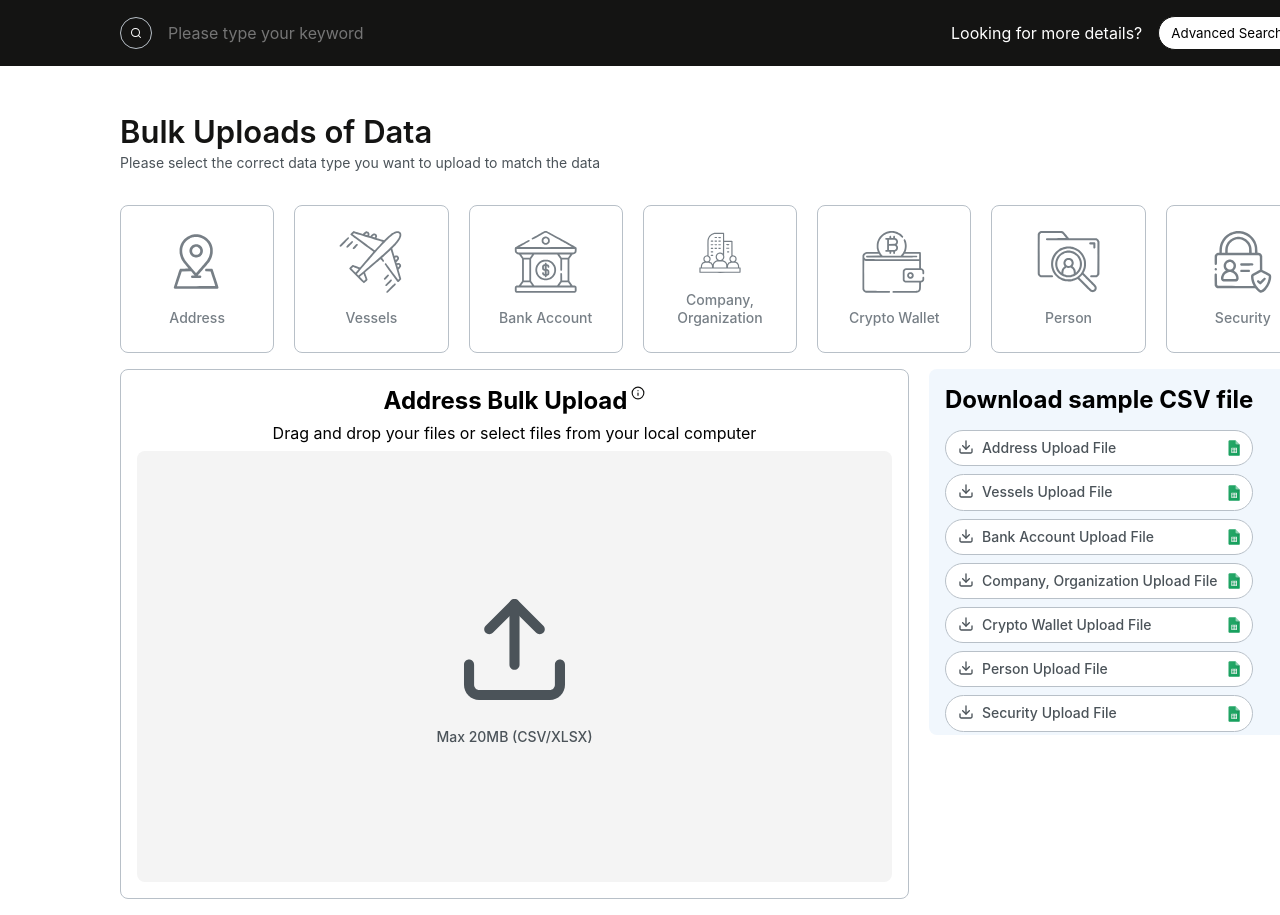
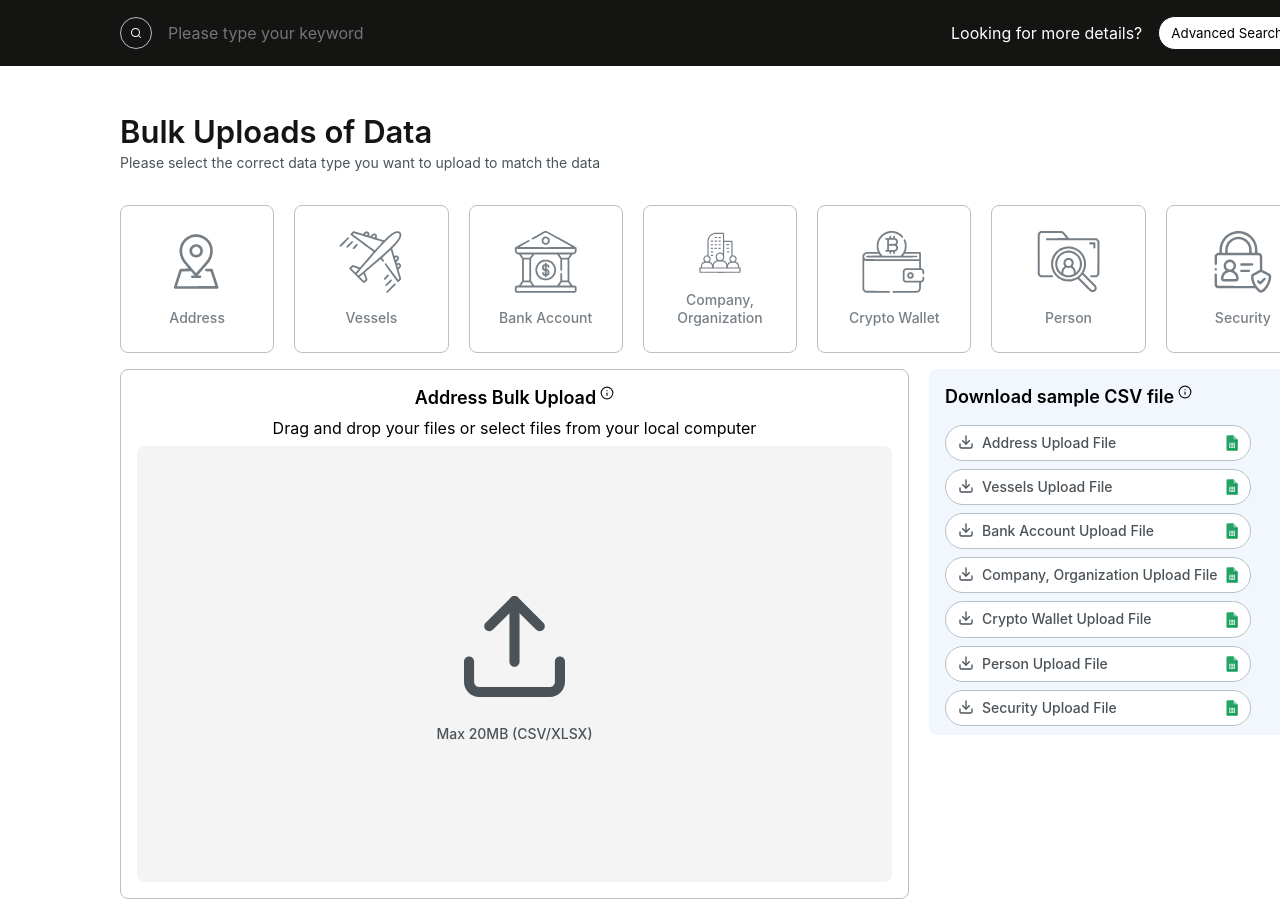
Before and after one commit to MagisterUnivers/deltaplata-searchwidget, a React (Create React App) app: page /upload in a window 1280 px wide. Shown: the top 915 px of the page. Built offline with nearby package versions, Linux system fonts and the light colour scheme.

Commit message:
FIX: HintComponent

```diff
--- a/src/components/Bulk/Bulk.jsx
+++ b/src/components/Bulk/Bulk.jsx
@@ -1,49 +1,16 @@
-import { useState } from 'react'
-import { createPortal } from 'react-dom'
 import { useNavigate } from 'react-router-dom'
-import { CustomAlert } from 'components'
+import { TitleWithTooltip } from 'components'
 import { ReactComponent as Upload } from '../../assets/svg/upload.svg'
 import { ReactComponent as ArrowRight } from '../../assets/svg/arrow-right.svg'
-import { ReactComponent as Hint } from '../../assets/svg/info.svg'
-import { ReactComponent as Polygon } from '../../assets/svg/polygon.svg'
 import './Bulk.style.scss'
 
 export function Bulk () {
   const navigate = useNavigate()
-  const [showAlert, setShowAlert] = useState(false)
-
-  function displayAlert () {
-    setShowAlert(true)
-
-    setTimeout(() => {
-      setShowAlert(false)
-    }, 5000)
-  }
 
   return (
     <div className='bulk-uploader'>
       <div className='bulk-header__section'>
-        <div className='bulk-header__container'>
-          <h2 className='bulk-title'>Bulk Upload</h2>
-          <button type='button' aria-label='hint button, to download file' className='bulk-header__hint'>
-            <Hint
-              width={14}
-              height={14}
-            />
-            <div className='hint-container'>
-              <div className='hint-container__content-wrapper'>
-                <p className='hint-text'>Search with whatever information field you have. Upload your CSV file. Please <span onClick={() => displayAlert()} className='hint-text hint-text__underline'>download the CSV sample here.</span></p>
-                <Polygon width={16} height={10.82} className='hint-polygon' />
-              </div>
-            </div>
-          </button>
-
-          {showAlert &&
-            createPortal(
-              <CustomAlert message='File sended' className={`custom-alert ${showAlert ? '' : 'hide'}`} />,
-              document.querySelector('#root')
-            )}
-        </div>
+        <TitleWithTooltip title='Bulk Upload' />
         <div className='bulk-header__container'>
           <ArrowRight
             width={16}
--- a/src/components/BulkSampleDownloader/BulkSampleDownloader.jsx
+++ b/src/components/BulkSampleDownloader/BulkSampleDownloader.jsx
@@ -1,4 +1,5 @@
 import { mockButtonCategory } from 'helpers'
+import { TitleWithTooltip } from 'components'
 import { ReactComponent as DownloadSVG } from '../../assets/svg/download-page.svg'
 import Excel from '../../assets/image/excel-page.png'
 import './BulkSampleDownloader.style.scss'
@@ -7,10 +8,7 @@ export function BulkSampleDownloader () {
   return (
     <div className='bulk-sample__wrapper'>
       <div className='bulk-sample__gap'>
-        <div>
-          <h2>Download sample CSV file</h2>
-          <img />
-        </div>
+        <TitleWithTooltip title='Download sample CSV file' sampleDownloader={Boolean} />
         <div>
           <ul className='bulk-sample__list'>
             {mockButtonCategory.map((item) => {
--- /dev/null
+++ b/src/components/TitleWithTooltip/TitleWithTooltip.jsx
@@ -0,0 +1,42 @@
+import { useState } from 'react'
+import { createPortal } from 'react-dom'
+import { CustomAlert } from 'components'
+import { ReactComponent as Hint } from '../../assets/svg/info.svg'
+import { ReactComponent as Polygon } from '../../assets/svg/polygon.svg'
+import '../Bulk/Bulk.style.scss'
+
+export function TitleWithTooltip ({ title, sampleDownloader }) {
+  const [showAlert, setShowAlert] = useState(false)
+
+  function displayAlert () {
+    setShowAlert(true)
+
+    setTimeout(() => {
+      setShowAlert(false)
+    }, 5000)
+  }
+
+  return (
+    <div className='bulk-header__container'>
+      <h2 className='bulk-title'>{title}</h2>
+      <button type='button' aria-label='hint button, to download file' className='bulk-header__hint'>
+        <Hint
+          width={14}
+          height={14}
+        />
+        <div className='hint-container' style={sampleDownloader ? { right: '43.5px' } : { right: '-19.5px' }}>
+          <div className='hint-container__content-wrapper'>
+            <p className='hint-text'>Search with whatever information field you have. Upload your CSV file. Please <span onClick={() => displayAlert()} className='hint-text hint-text__underline'>download the CSV sample here.</span></p>
+            <Polygon width={16} height={10.82} className='hint-polygon' />
+          </div>
+        </div>
+      </button>
+
+      {showAlert &&
+            createPortal(
+              <CustomAlert message='File sended' className={`custom-alert ${showAlert ? '' : 'hide'}`} />,
+              document.querySelector('#root')
+            )}
+    </div>
+  )
+}
--- a/src/components/index.js
+++ b/src/components/index.js
@@ -14,6 +14,7 @@ export * from './Title/Title'
 export * from './BulkCategorySelector/BulkCategorySelector'
 export * from './BulkSampleDownloader/BulkSampleDownloader'
 export * from './BulkUploader/BulkUploader'
+export * from './TitleWithTooltip/TitleWithTooltip'
 
 // Forms
 
--- a/src/pages/DataUploadPage/DataUploadPage.jsx
+++ b/src/pages/DataUploadPage/DataUploadPage.jsx
@@ -1,5 +1,4 @@
-import { BulkCategorySelector, BulkSampleDownloader, BulkUploader } from 'components'
-import { ReactComponent as HintSVG } from '../../assets/svg/info.svg'
+import { BulkCategorySelector, BulkSampleDownloader, BulkUploader, TitleWithTooltip } from 'components'
 import '../../components/BulkSampleDownloader/BulkSampleDownloader.style.scss'
 import './DataUploadPage.style.scss'
 
@@ -16,11 +15,8 @@ function DataUploadPage () {
         </div>
         <div className='data-uploader__content-container'>
           <div className='uploader-wrapper'>
-            <div className='uploader-wrapper__title'>
-              <h2 className='uploader-wrapper__text'>Address Bulk Upload</h2>
-              <button className='uploader-wrapper__button'>
-                <HintSVG width={14} height={14} className='uploader-wrapper__icon' />
-              </button>
+            <div className='bulk-header__container'>
+              <TitleWithTooltip title='Address Bulk Upload' />
             </div>
             <p className='uploader-wrapper__subtext'>Drag and drop your files or select files from your local computer</p>
             <BulkUploader />
```
Also changed, not shown: src/components/TitleWithTooltip/TitleWithTooltip.style.scss (added).
